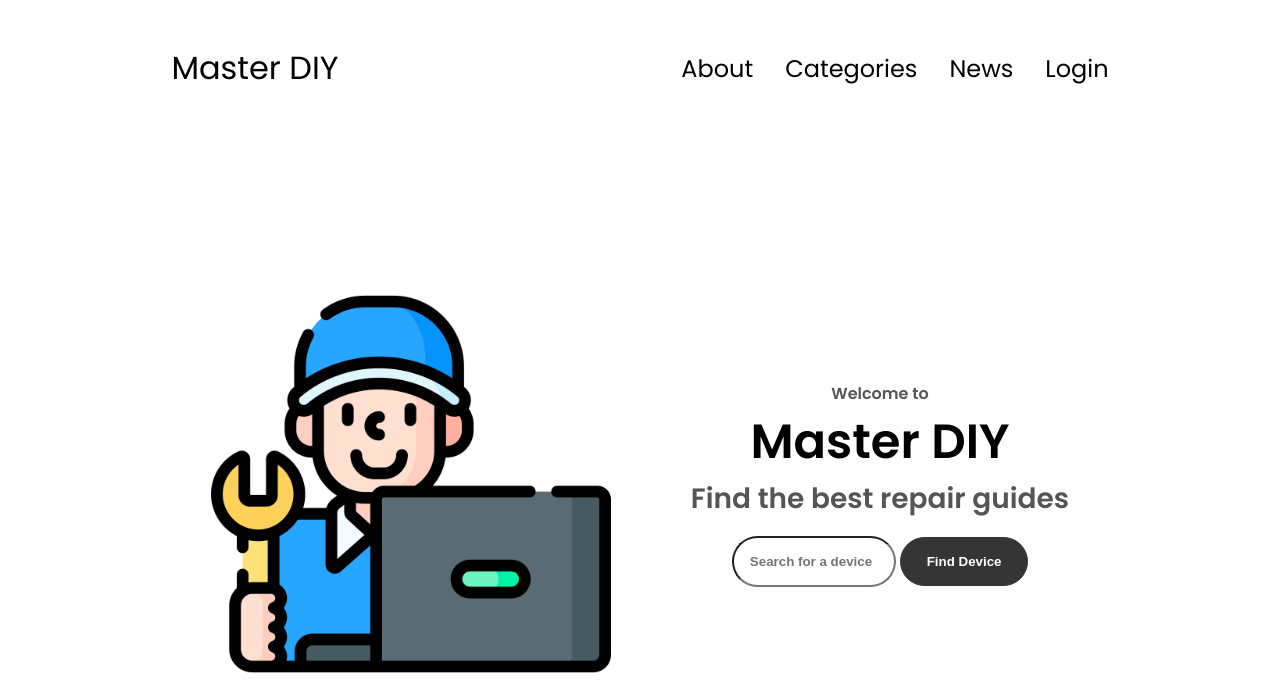
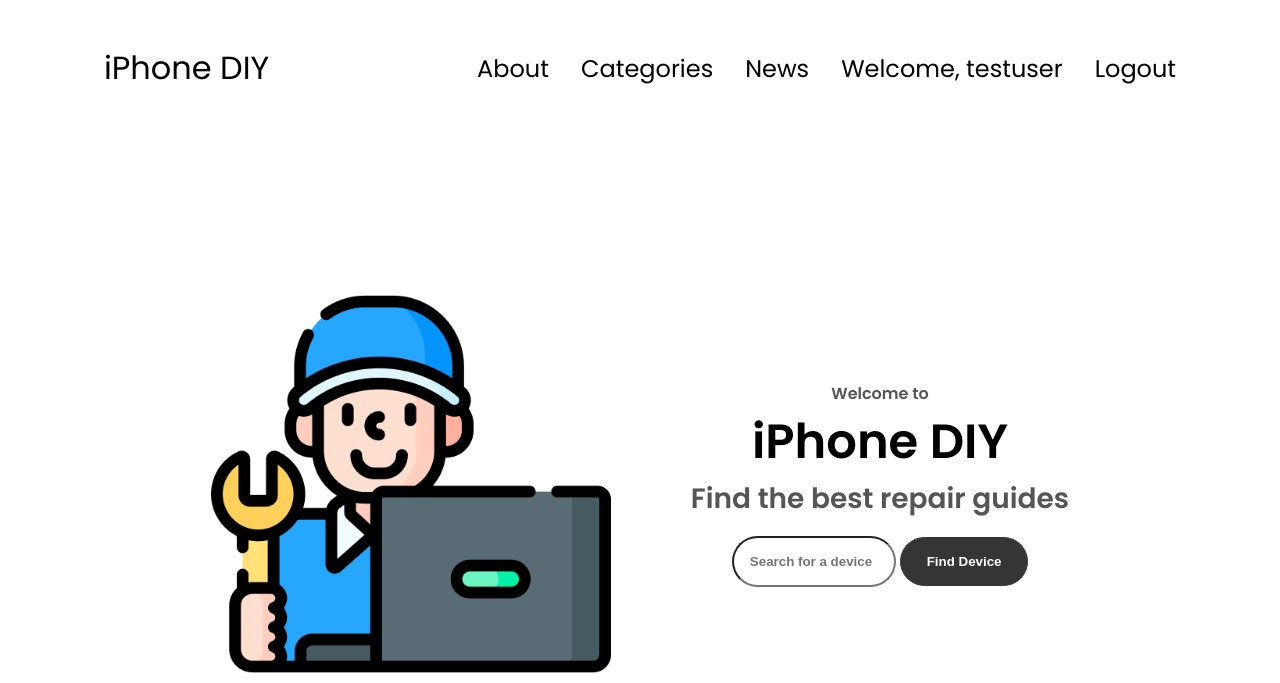
Before and after one commit to jlflaminia/iphonediy, a PHP site: page / in a window 1280 px wide. Shown: the top 683 px of the page. Run offline with PHP 8.4, Linux system fonts and the light colour scheme; a user stored in the database is signed in.

Commit message:
db-css-upd

```diff
--- a/index.php
+++ b/index.php
@@ -1,3 +1,7 @@
+<?php
+session_start();
+?>
+
 <!DOCTYPE html>
 <html lang="en">
   <head>
@@ -11,13 +15,20 @@
   </head>
   <body>
     <nav id="desktop-nav">
-      <div class="logo">Master DIY</div>
+      <div class="logo">iPhone DIY</div>
       <div>
         <ul class="nav-links">
           <li><a href="#about">About</a></li>
           <li><a href="#categories">Categories</a></li>
           <li><a href="#news">News</a></li>
-          <li><a href="login.php">Login</a></li>
+          <?php if (isset($_SESSION['username'])): ?>
+            <li><a href="#profile">Welcome, <?php echo htmlspecialchars($_SESSION['username']); ?></a></li>
+          <?php else: ?>
+            <li><a href="login.php">Login</a></li>
+          <?php endif; ?>
+          <?php if (isset($_SESSION['username'])): ?>
+             <li><a href="logout.php">Logout</a></li>
+          <?php endif; ?>
           <!-- <li><a href="#login" onclick="openLoginModal()">Login</a></li> -->
                 <!-- <li><a href="logout.php">Logout</a></li> -->
                 <!-- <li><a href="#" id="login-btn">Login</a></li> -->
@@ -25,7 +36,7 @@
       </div>
     </nav>
     <nav id="hamburger-nav">
-      <div class="logo">Master DIY</div>
+      <div class="logo">iPhone DIY</div>
       <div class="hamburger-menu">
         <div class="hamburger-icon" onclick="toggleMenu()">
           <span></span>
@@ -37,40 +48,18 @@
           <li><a href="#categories" onclick="toggleMenu()">Categories</a></li>
           <li><a href="#news" onclick="toggleMenu()">News</a></li>
           <!-- <li><a href="#login" onclick="toggleMenu()">Login</a></li> -->
-          <li><a href="#login" onclick="openLoginModal()">Login</a></li>
+          <!-- <li><a href="#login" onclick="openLoginModal()">Login</a></li> -->
+          <?php if (isset($_SESSION['username'])): ?>
+            <li><a href="#profile">Welcome, <?php echo htmlspecialchars($_SESSION['username']); ?></a></li>
+          <?php else: ?>
+            <li><a href="login.php">Login</a></li>
+          <?php endif; ?>
+          <?php if (isset($_SESSION['username'])): ?>
+             <li><a href="logout.php">Logout</a></li>
+          <?php endif; ?>
         </div>
       </div>
     </nav>
-
-    <!-- Login -->
-<!-- <div id="login-modal" class="modal">
-  <div class="modal-content">
-    <span class="close-btn" onclick="closeLoginModal()">&times;</span>
-    <h2 class="teks">Login</h2>
-    <form action="login.php" method="POST" class="login-form">
-      <input type="text" name="username" placeholder="Username" class="login-input" required />
-      <input type="password" name="password" placeholder="Password" class="login-input" required />
-      <button type="submit" class="btn login-btn">Login</button>
-    </form>
-    <p>New user? <a href="register.php" id="register-btn">Create an account</a>.</p>
-  </div>
-</div> -->
-
-  <!-- Register -->
-  <div id="register-modal" class="modal">
-        <div class="modal-content">
-            <span class="close-btn">&times;</span>
-            <h2 class="teks">Register</h2>
-            <form action="register.php" method="POST">
-                <input type="text" id="username" name="username" placeholder="Username" class="login-input" required>
-                <input type="password" id="password" name="password" placeholder="Password" class="login-input" required>
-                <input type="password" id="confirm_password" name="confirm_password" placeholder="Confirm Password" class="login-input" required>
-                <!-- <input type="email" id="email" name="email" placeholder="Email" class="login-input" required> -->
-                <button type="submit" class="btn login-btn">Register</button>
-            </form>
-            <p>Already have an account? <a href="index.php">Login here</a>.</p>
-        </div>
-    </div>
 
     <section id="profile">
       <div class="section__pic-container">
@@ -78,7 +67,7 @@
       </div>
       <div class="section__text">
         <p class="section__text__p1">Welcome to</p>
-        <h1 class="title">Master DIY</h1>
+        <h1 class="title">iPhone DIY</h1>
         <p class="section__text__p2">Find the best repair guides</p>
         <div class="btn-container">
           <div class="search-box">
@@ -127,10 +116,12 @@
       <p class="section__text__p1">Fix It Right: Your Ultimate DIY Repair Resource.</p>
       <div class="main-details-container">
       <div class="about-containers">
-        <div class="details-container color-container cat">
+        <a href="categories/appliance.html" class="details-container color-container cat">
+        <!-- <div class="details-container color-container cat"> -->
           <img src="./categories/appliances.png" alt="Category 1" class="project-img"/>
           <p class="section__text__p1">Appliance</p>
-        </div>
+        <!-- </div> -->
+        </a>
         <div class="details-container color-container cat">
           <img src="./categories/computer.png" alt="Category 2" class="project-img"/>
           <p class="section__text__p1">Computer</p>
--- a/lagout.php
+++ b/logout.php
@@ -1,4 +1,3 @@
-<!-- filepath: c:\xampp\htdocs\diy\hapart\logout.php -->
 <?php
 session_start();
 session_unset();
--- a/mediaqueries.css
+++ b/mediaqueries.css
@@ -114,18 +114,15 @@
 }
 
 /* modal */
-.modal {
-  display: none; /* Hidden by default */
-  position: fixed;
-  top: 0;
-  left: 0;
+.log-cont {
+  display: flex;
+  flex-direction: column;
+  min-height: 100vh;
+  margin: 0;
   width: 100%;
   height: 100%;
-  overflow: auto;
-  background-color: rgba(0, 0, 0, 0.5); /* Semi-transparent background */
   justify-content: center;
   align-items: center;
-  z-index: 1000;
 }
 
 .modal-content {
```
Also changed, not shown: login.php (+7 -9 lines), register.php (+20 -11 lines).
